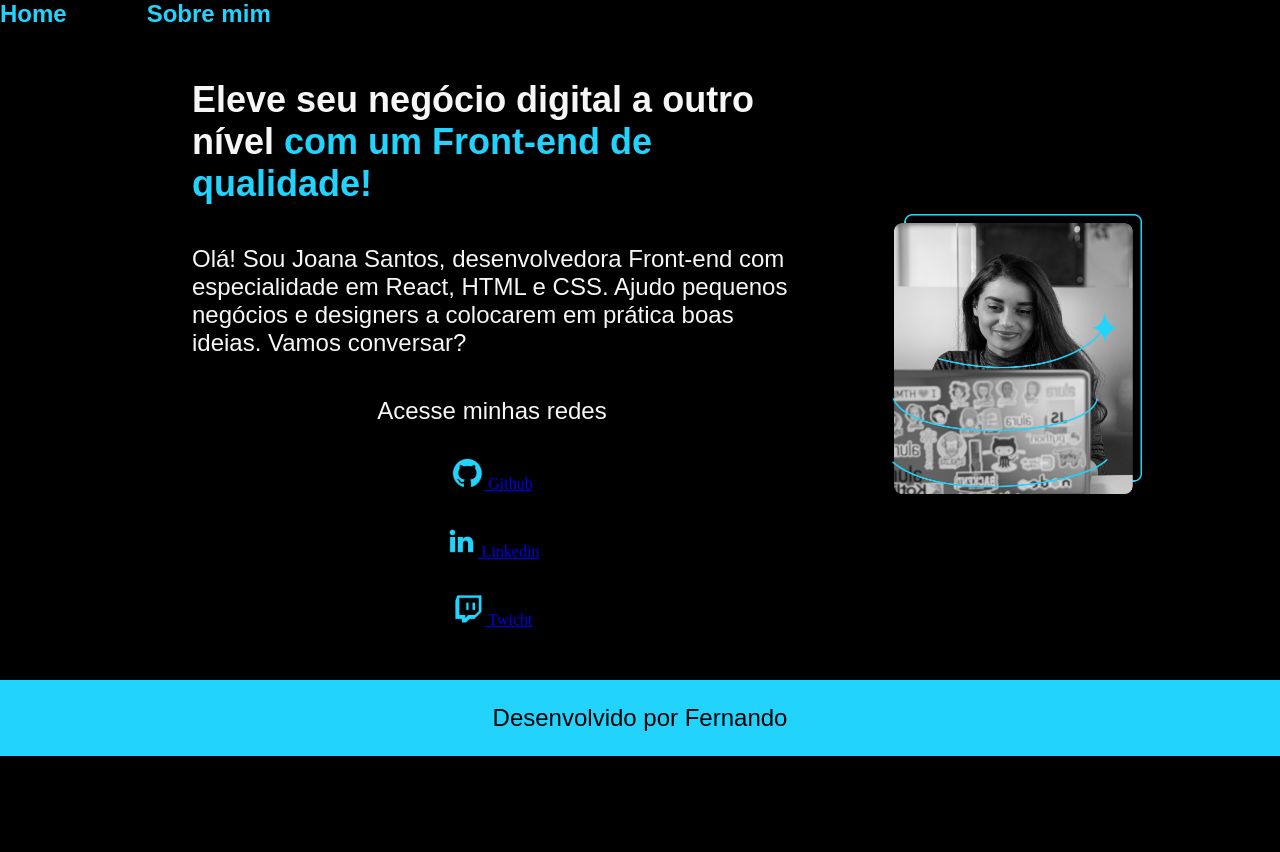
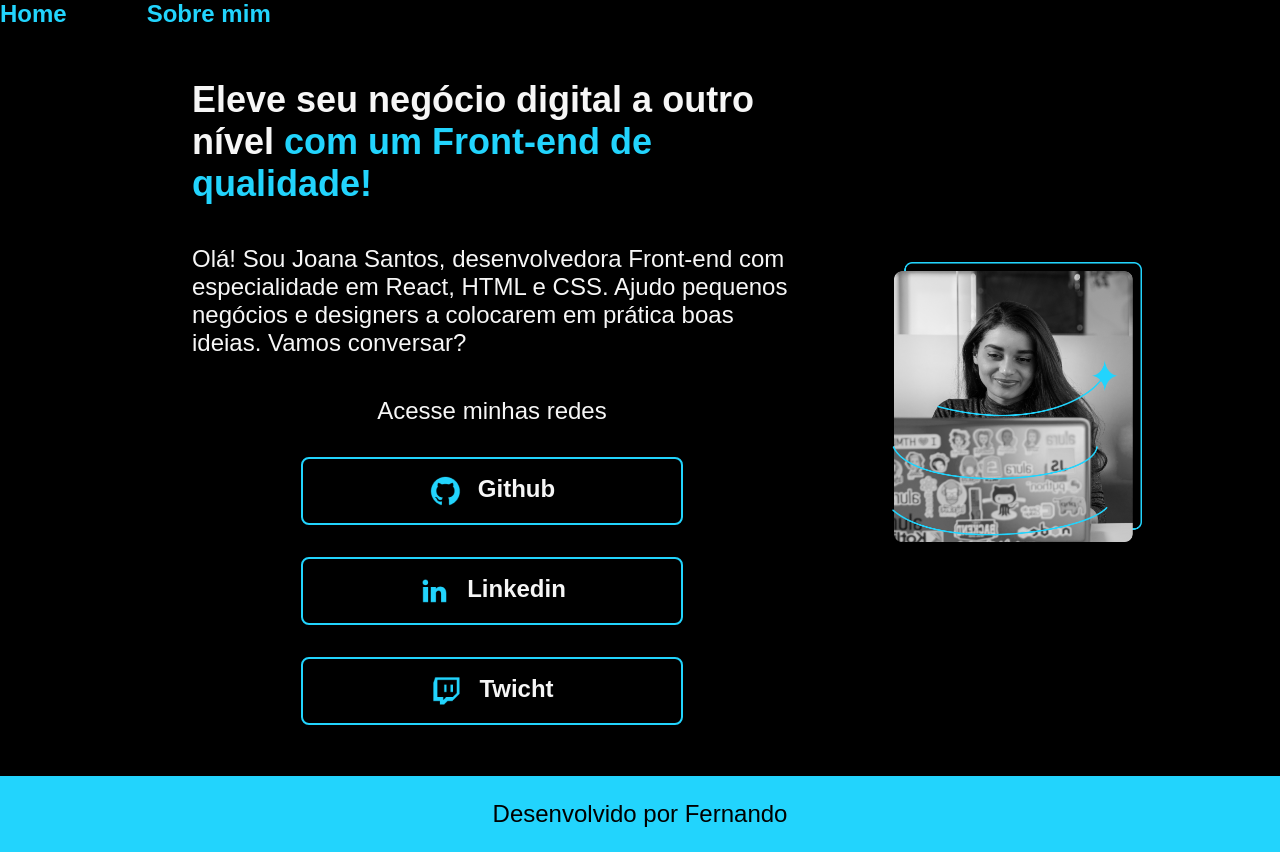
Before and after one commit to fernandopavan05/Estudos, a plain HTML site: page index.html in a window 1280 px wide. Before the commit the page ends 800 px from the top, so only its background shows below. Drawn offline with Linux system fonts and the light colour scheme.

Commit message:
mudanca index

```diff
--- a/index.html
+++ b/index.html
@@ -20,17 +20,17 @@
                 <p class="apresentacao__conteudo__paragrafo">Olá! Sou Joana Santos, desenvolvedora Front-end com especialidade em React, HTML e CSS. Ajudo pequenos negócios e designers a colocarem em prática boas ideias. Vamos conversar?</p>
                 <div class="apresentacao__links">
                 <h2 class="apresentacao__links__subtitulo">Acesse minhas redes</h2>
-                        <a class="apresentacao__links__link" href="https://github.com/guilhermeonrails">
+                 <a class="apresentacao__links__navegacao" href="https://github.com/guilhermeonrails">
                 <img src="./assets/github.png" alt="">
                  Github
                 </a>
 
-                        <a class="apresentacao__links__link" href="https://linkedin.com/in/rafaellaballerini">
+                <a class="apresentacao__links__navegacao" href="https://linkedin.com/in/rafaellaballerini">
                 <img src="./assets/linkedin.png" alt="">
                 Linkedin  </a>
 
 
-                        <a class="apresentacao__links__link" href="https://twitch.tv/guilimadev">
+                <a class="apresentacao__links__navegacao" href="https://twitch.tv/guilimadev">
                 <img src="./assets/twitch.png" alt="">
                 Twicht
                  </a>
```
Lines whose indentation alone changed are shown as unchanged.
